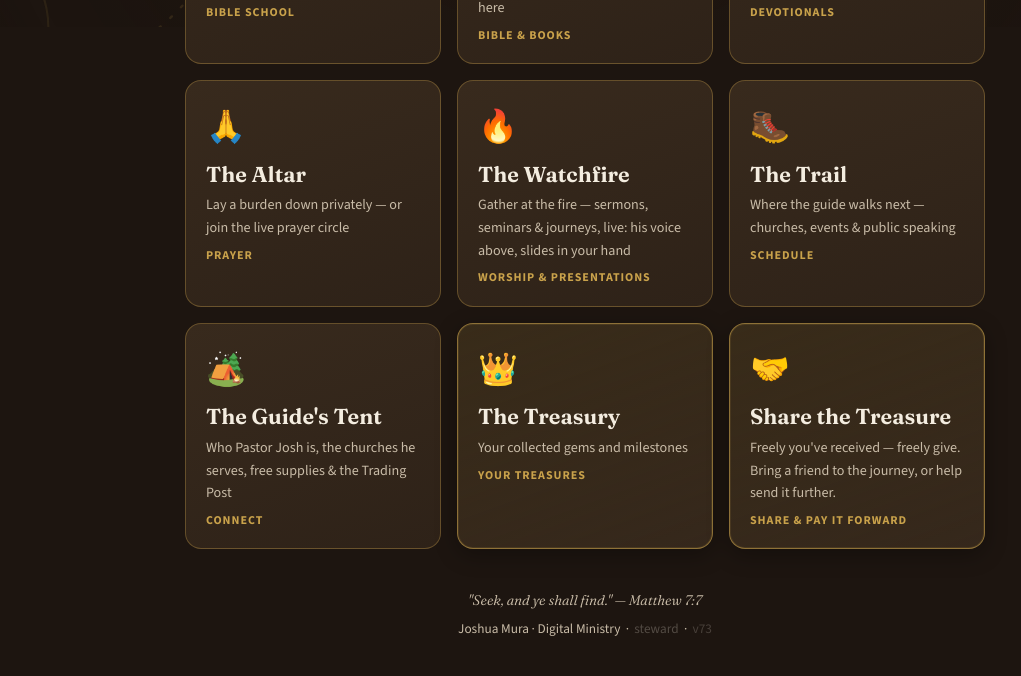
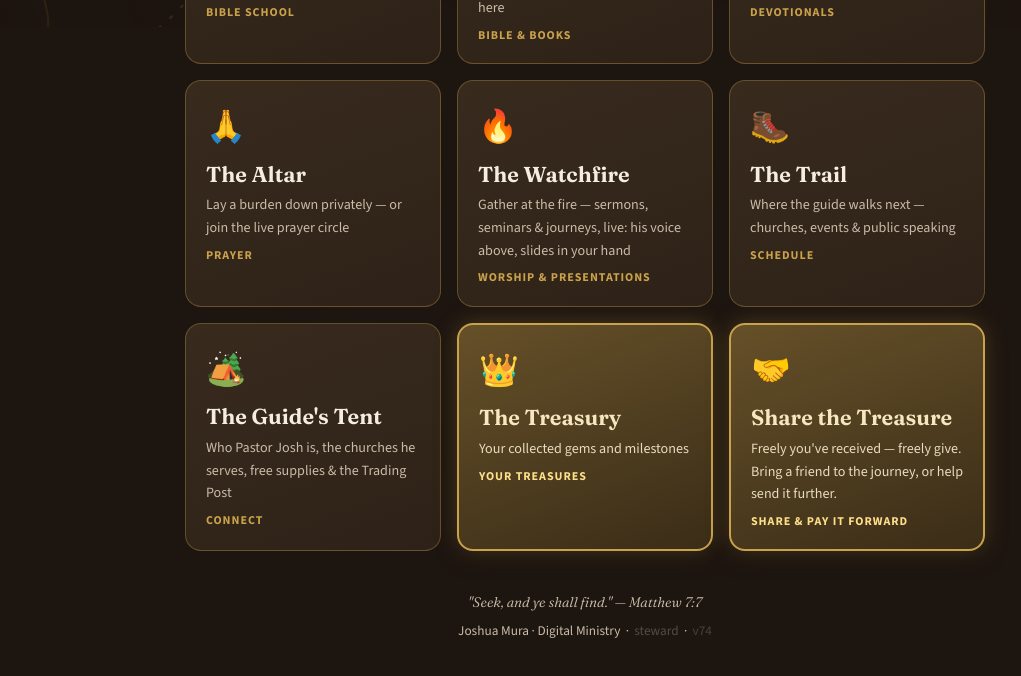
Before and after one commit to joshuamura-ministry/joshuamura-hub, a website: page index.html in a window 1280 px wide. Shown: the part 773-1449 px from the top of the page, without its empty margins (55-1076 px from the left). Drawn offline with nearby package versions, Linux system fonts and the light colour scheme; no server answers.

Commit message:
Update index.html

```diff
--- a/index.html
+++ b/index.html
@@ -51,10 +51,12 @@ label{font-size:.8em;font-weight:700;letter-spacing:.07em;text-transform:upperca
   border-radius:16px;padding:1.2em 1.2em 1.1em;cursor:pointer;text-decoration:none;color:var(--ivory);
   transition:transform .15s,border-color .15s;position:relative;display:block}
 .door:hover{transform:translateY(-3px);border-color:var(--gold)}
-/* The two 'yours' doors — Treasury (your gems) & Share (send it forward) — set apart */
-.door.personal{background:linear-gradient(160deg,rgba(201,162,75,.16),rgba(56,42,29,.9));border-color:rgba(201,162,75,.6);box-shadow:0 0 0 1px rgba(201,162,75,.12) inset,0 6px 22px rgba(0,0,0,.3)}
-.door.personal:hover{border-color:var(--gold)}
-.door.personal .tagline{color:var(--gold)}
+/* The two 'yours' doors — Treasury (your gems) & Share (send it forward) — clearly set apart in gold */
+.door.personal{background:linear-gradient(160deg,rgba(201,162,75,.42),rgba(138,108,44,.28));border:2px solid var(--gold);box-shadow:0 0 22px rgba(201,162,75,.28),0 6px 22px rgba(0,0,0,.35)}
+.door.personal:hover{transform:translateY(-3px);border-color:#e6c46a;box-shadow:0 0 30px rgba(201,162,75,.45),0 8px 26px rgba(0,0,0,.4)}
+.door.personal .name{color:#f7e7bf}
+.door.personal .what{color:#e9dcc0}
+.door.personal .tagline{color:#ffe08a;font-weight:700}
 .door .ico{font-size:2rem}
 .door .name{font-family:'Fraunces',serif;font-weight:640;font-size:1.35rem;margin:.25em 0 .1em}
 .door .what{font-size:.85em;color:var(--dim)}
@@ -944,7 +946,7 @@ function readProg(id){try{const v=JSON.parse(localStorage.getItem('mine-'+id)||'
 function bibleUrl(ref){return 'https://www.biblegateway.com/passage/?search='+encodeURIComponent(ref.replace(/\u2013/g,'-'))+'&version=NKJV'}
 function mapsUrl(q){return 'https://www.google.com/maps/search/?api=1&query='+encodeURIComponent(q)}
 function crumb(){return `<div class="crumb"><a href="#map">🗺️ ← Back to the map</a></div>`}
-function footer(){return `<footer><p class="v">"Seek, and ye shall find." — Matthew 7:7</p><p style="margin-top:.5em">Joshua Mura · Digital Ministry &nbsp;·&nbsp; <a href="#panel" style="color:rgba(244,237,224,.25);text-decoration:none">steward</a> &nbsp;·&nbsp; <span style="color:rgba(244,237,224,.2)">v73</span></p></footer>`}
+function footer(){return `<footer><p class="v">"Seek, and ye shall find." — Matthew 7:7</p><p style="margin-top:.5em">Joshua Mura · Digital Ministry &nbsp;·&nbsp; <a href="#panel" style="color:rgba(244,237,224,.25);text-decoration:none">steward</a> &nbsp;·&nbsp; <span style="color:rgba(244,237,224,.2)">v74</span></p></footer>`}
 
 /* ===== LIVE CIRCLES: signed, sealed, moderated, embedded ===== */
 const JAAS_APPID='vpaas-magic-cookie-86d8e477e0754382b3deab81b3e8dcfb';
```
